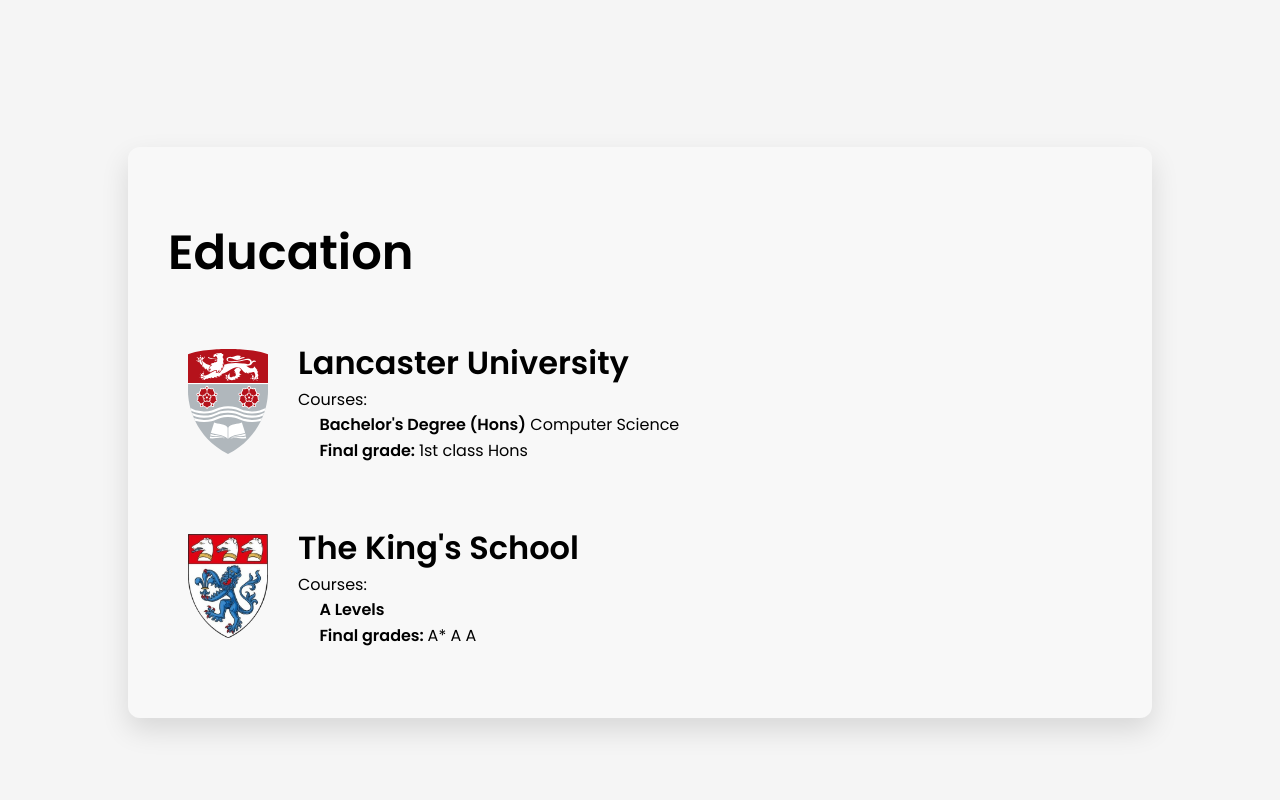
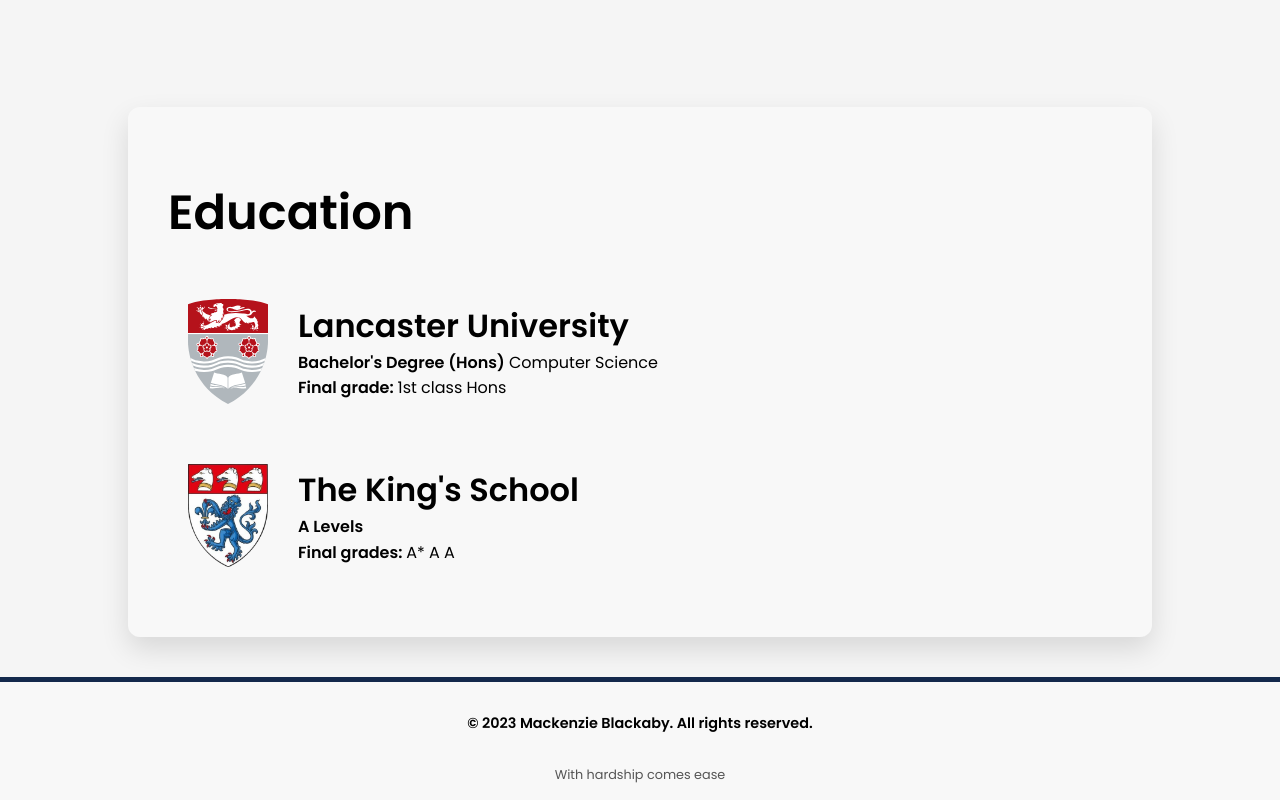
Before and after one commit to ToxikDnb/toxikdnb.github.io, a plain HTML site: page index.html in a window 1280 px wide. Shown: the part 1241-2041 px from the top of the page. Before the commit the page ends 1999 px from the top, so only its background shows below. Drawn offline with Linux system fonts and the light colour scheme.

Commit message:
Added footer

```diff
--- a/index.html
+++ b/index.html
@@ -50,7 +50,6 @@
             >
         </div>
     </header>
-    <space></space>
     <div class="pfpCard fadeIn instant">
         <img
             src="/Resources/Images/pfp.jpg"
@@ -67,7 +66,7 @@
             </p>
         </div>
     </div>
-    <div class="threeCol fadeIn delay">
+    <div class="threeCol fadeIn">
         <h1>Projects:</h1>
         <div class="threeColPanel">
             <a
@@ -132,15 +131,12 @@
                     Lancaster University
                 </h3>
                 <p>
-                    Courses: <br />
-                    &nbsp;&nbsp;&nbsp;&nbsp;
                     <b
                         >Bachelor's
                         Degree (Hons)</b
                     >
                     Computer Science
                     <br />
-                    &nbsp;&nbsp;&nbsp;&nbsp;
                     <b>Final grade: </b
                     >1st class Hons
                 </p>
@@ -156,17 +152,23 @@
                     The King's School
                 </h3>
                 <p>
-                    Courses: <br />
-                    &nbsp;&nbsp;&nbsp;&nbsp;
                     <b>A Levels</b>
                     <br />
-                    &nbsp;&nbsp;&nbsp;&nbsp;
                     <b>Final grades: </b
                     >A* A A
                 </p>
             </div>
         </a>
     </div>
+    <footer>
+        <p>
+            &copy; 2023 Mackenzie
+            Blackaby. All rights
+            reserved.
+        </p>
+        <br />
+        With hardship comes ease
+    </footer>
     <script src="/scripts/fade.js"></script>
     <script src="/scripts/resetScroll.js"></script>
     <script src="/scripts/menuToggle.js"></script>
--- a/styles/components/footer.css
+++ b/styles/components/footer.css
@@ -0,0 +1,19 @@
+footer {
+    background-color: var(
+        --backgroundColourMid
+    );
+    margin: 0px;
+    padding: 1rem;
+    text-align: center;
+    font-size: 0.8rem;
+    bottom: 0;
+    color: var(--textColourMid);
+    border-top: 5px solid
+        var(--themeColourMid);
+}
+
+footer p {
+    color: var(--textColour);
+    font-size: 0.9rem;
+    font-weight: bold;
+}
```
